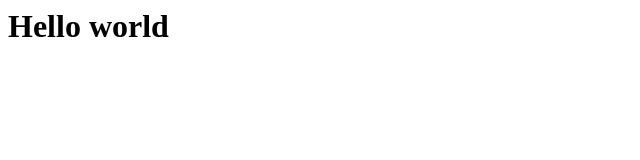
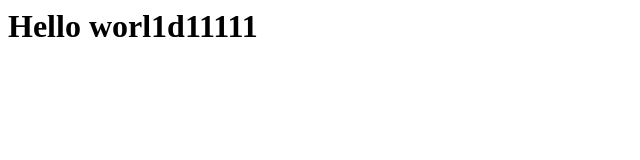
Before and after one commit to piedshag/testempty, a plain HTML site: page index.html in a window 1280 px wide. Shown: the whole page, without its empty margins (0-640 px from the left). Drawn offline with Linux system fonts and the light colour scheme.

Commit message:
Update index.html

```diff
--- a/index.html
+++ b/index.html
@@ -1 +1 @@
-<h1>Hello world</h1>
+<h1>Hello worl1d11111</h1>
```
